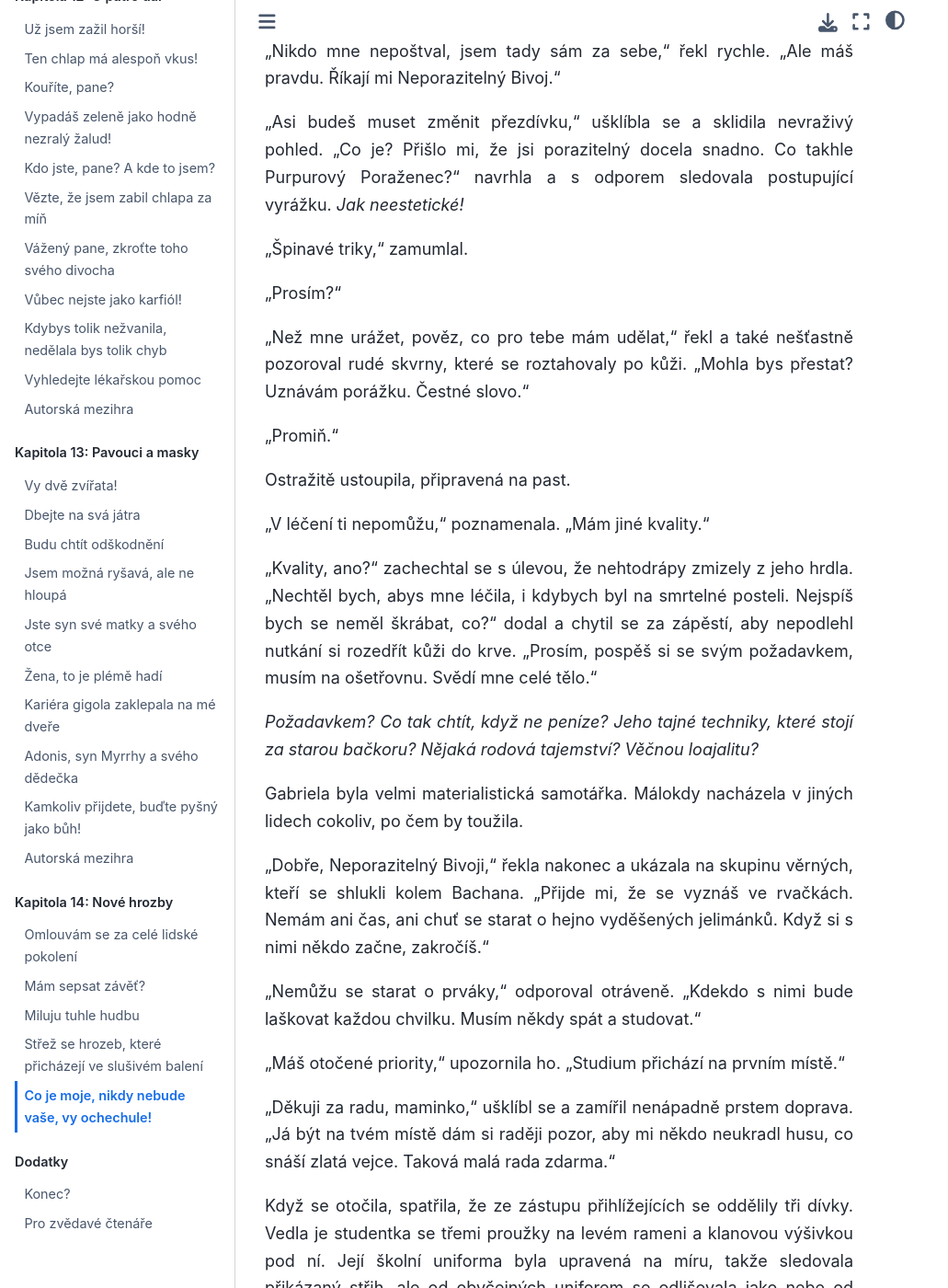
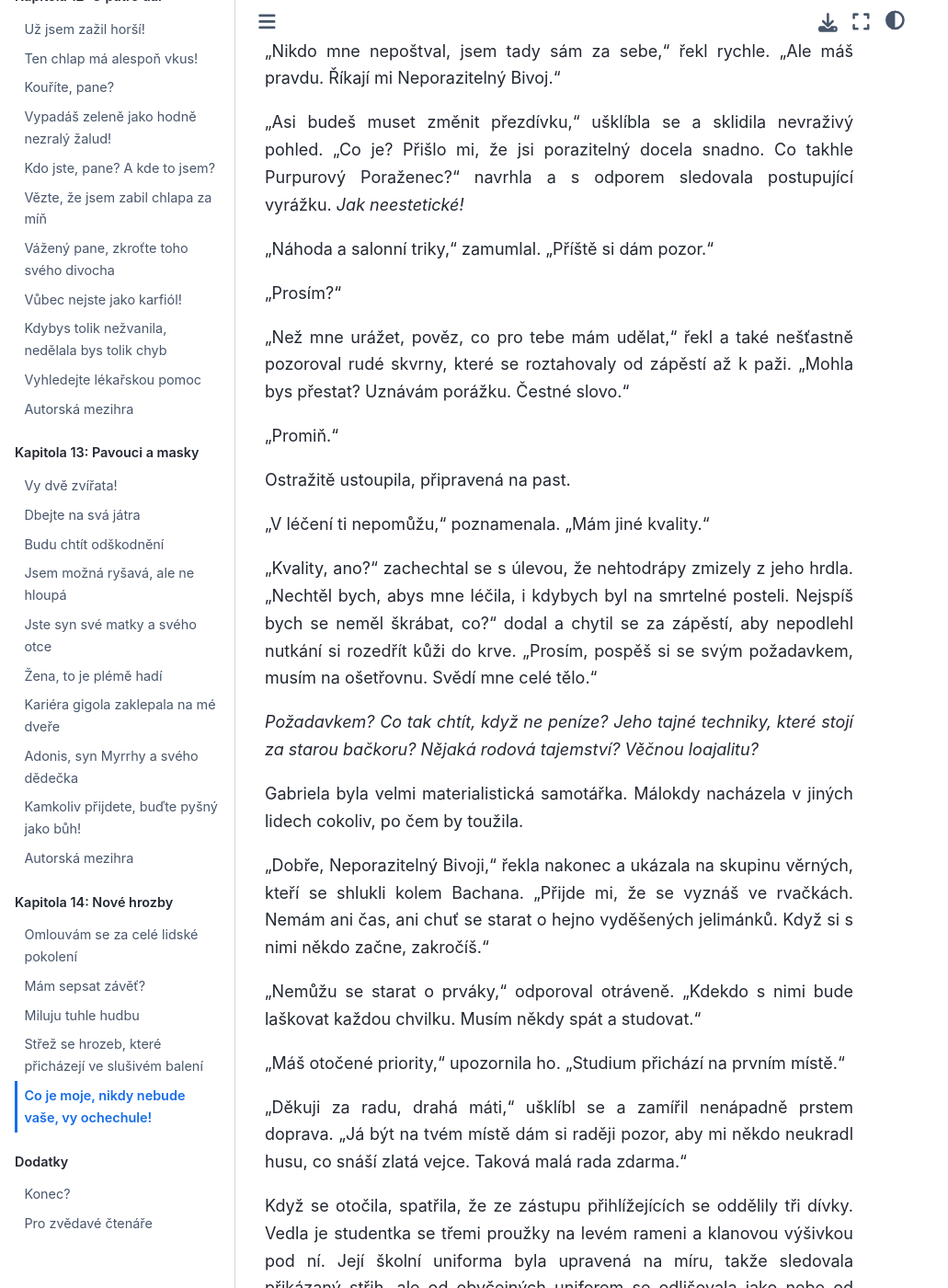
Before and after one commit to hanpari/sest-spolecniku, a Sphinx documentation site: the page built from source/sest_spolecniku/014-nove-hrozby/06.md, in a window 1280 px wide and 1400 px high, scrolled down 1940 px. Shown: the whole window at 92% size, without its empty margins (0-1031 px from the left). Built offline with Sphinx 7.4.7 and the Sphinx Book theme 1.1.4, drawn with Linux system fonts in a browser that asks for light colours; pages that are not in the unit, such as notebooks, are missing from menus; some of the changed text lies outside the part shown.

Commit message:
Update 06.md

```diff
--- a/source/sest_spolecniku/014-nove-hrozby/06.md
+++ b/source/sest_spolecniku/014-nove-hrozby/06.md
@@ -48,11 +48,11 @@
 
 "Asi budeš muset změnit přezdívku," ušklíbla se a sklidila nevraživý pohled. "Co je? Přišlo mi, že jsi porazitelný docela snadno. Co takhle Purpurový Poraženec?" navrhla a s odporem sledovala postupující vyrážku. *Jak neestetické!*
 
-"Špinavé triky," zamumlal.
+"Náhoda a salonní triky," zamumlal. "Příště si dám pozor."
 
 "Prosím?"
 
-"Než mne urážet, pověz, co pro tebe mám udělat," řekl a také nešťastně pozoroval rudé skvrny, které se roztahovaly po kůži. "Mohla bys přestat? Uznávám porážku. Čestné slovo."
+"Než mne urážet, pověz, co pro tebe mám udělat," řekl a také nešťastně pozoroval rudé skvrny, které se roztahovaly od zápěstí až k paži. "Mohla bys přestat? Uznávám porážku. Čestné slovo."
 
 "Promiň."
 
@@ -72,7 +72,7 @@
 
 "Máš otočené priority," upozornila ho. "Studium přichází na prvním místě."
 
-"Děkuji za radu, maminko," ušklíbl se a zamířil nenápadně prstem doprava. "Já být na tvém místě dám si raději pozor, aby mi někdo neukradl husu, co snáší zlatá vejce. Taková malá rada zdarma."
+"Děkuji za radu, drahá máti," ušklíbl se a zamířil nenápadně prstem doprava. "Já být na tvém místě dám si raději pozor, aby mi někdo neukradl husu, co snáší zlatá vejce. Taková malá rada zdarma."
 
 Když se otočila, spatřila, že ze zástupu přihlížejících se oddělily tři dívky. Vedla je studentka se třemi proužky na levém rameni a klanovou výšivkou pod ní. Její školní uniforma byla upravená na míru, takže sledovala přikázaný střih, ale od obyčejných uniforem se odlišovala jako nebe od pekla. Výjimečná látka s platinovým vyšíváním naznačovala, že jde o psychoaktivní šaty.
 
@@ -104,7 +104,9 @@
 
 "Co je špatného na otrokářství?"
 
-*Kromě nehospodárnosti, nepohodlí a pracnosti,* dodala v duchu. Jí se představa vlastnit cokoliv živého protivila, protože vlastnit vyžadovalo péči. *Oč jednoduší je vypustit dobytek na pastvu, nechat ho toulat a vybírat desátek v podobě odvedené práce.* Zcela chápala, proč moderní společnost nahradila kovové okovy neviditelnými řetězy půjček a závazků. *Svoboda je chiméra,* vzpomněla si na Závišovu přednášku a jeho dodatek: *Ti, kteří v ni věří, jsou duševně méněcenní.*
+*Kromě nehospodárnosti, nepohodlí a pracnosti,* dodala v duchu. Jí se představa vlastnit cokoliv živého protivila, protože vlastnit vyžadovalo péči. *Oč jednoduší je vypustit dobytek na pastvu, nechat ho toulat a vybírat desátek v podobě odvedené práce.*
+
+Zcela chápala, proč moderní společnost nahradila kovové okovy neviditelnými řetězy půjček a závazků. *Svoboda je chiméra,* vzpomněla si na Závišovu přednášku a jeho dodatek: *Ti, kteří v ni věří, jsou duševně méněcenní.*
 
 "A co není špatného na otrokářství!" zavrčel Bivoj, velmi překvapivě uvědomělý. Byl zcela zaujatý přítomností tří grácií, že si ani nevšiml, že se navzdory svému přesvědčení urputně škrábe po celém těle.
 
```
Also changed, not shown: other parts of source/sest_spolecniku/014-nove-hrozby/06.md (+1 -1 lines).
